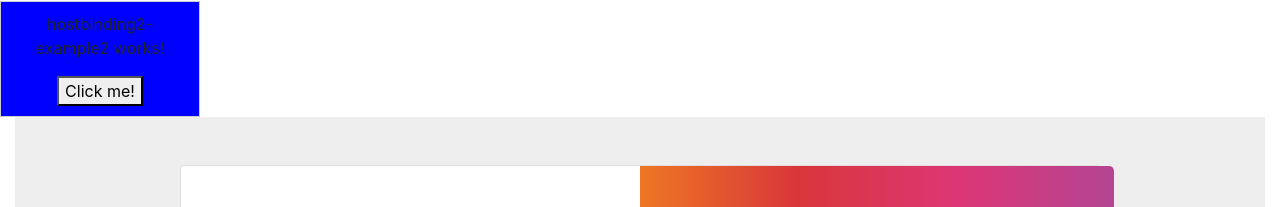
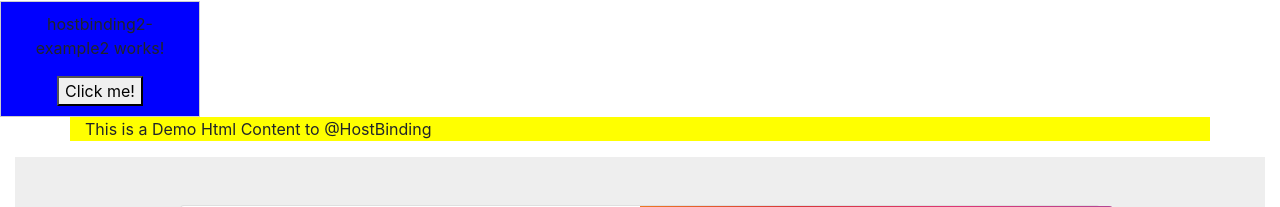
Before and after one commit to kamallochanpradhan/deployMyAngularFrontend, an Angular app: page / in a window 1280 px wide. Shown: the part 295-502 px from the top of the page. Built offline with nearby package versions, Linux system fonts and the light colour scheme.

Commit message:
HostBinding Example 2

```diff
--- a/src/app/app.component.html
+++ b/src/app/app.component.html
@@ -52,6 +52,10 @@
 
 <app-observable-vs-promise-example></app-observable-vs-promise-example>
 <app-hostbinding2-example2></app-hostbinding2-example2>
+
+<div class="container" appBetterhighlight>
+  <p>This is a Demo Html Content to @HostBinding</p>
+</div>
 <div class="container-fluid">
 <router-outlet></router-outlet>
 </div>
--- a/src/app/app.module.ts
+++ b/src/app/app.module.ts
@@ -24,6 +24,7 @@ import { BehaviorSubjectExampleComponent } from './behavior-subject-example/beha
 import { SubjectvsbehavioursubjectExampleComponent } from './subjectvsbehavioursubject-example/subjectvsbehavioursubject-example.component';
 import { ObservableVsPromiseExampleComponent } from './observable-vs-promise-example/observable-vs-promise-example.component';
 import { Hostbinding2Example2Component } from './hostbinding2-example2/hostbinding2-example2.component';
+import { BetterhighlightDirective } from './betterhighlight.directive';
 
 @NgModule({
   declarations: [
@@ -40,7 +41,8 @@ import { Hostbinding2Example2Component } from './hostbinding2-example2/hostbindi
     BehaviorSubjectExampleComponent,
     SubjectvsbehavioursubjectExampleComponent,
     ObservableVsPromiseExampleComponent,
-    Hostbinding2Example2Component
+    Hostbinding2Example2Component,
+    BetterhighlightDirective
   ],
   imports: [
     BrowserModule,
--- /dev/null
+++ b/src/app/betterhighlight.directive.ts
@@ -0,0 +1,16 @@
+import { Directive, ElementRef, HostBinding, Renderer2 } from '@angular/core';
+
+@Directive({
+  selector: '[appBetterhighlight]'
+})
+export class BetterhighlightDirective {
+
+  constructor(private element:ElementRef,private renderer:Renderer2)
+  {
+
+  }
+/*The @Hostbinding decorator binds a host element property to a variable in a directieve
+or a Component */
+  @HostBinding('style.backgroundColor') background: string='yellow';
+
+}
```
